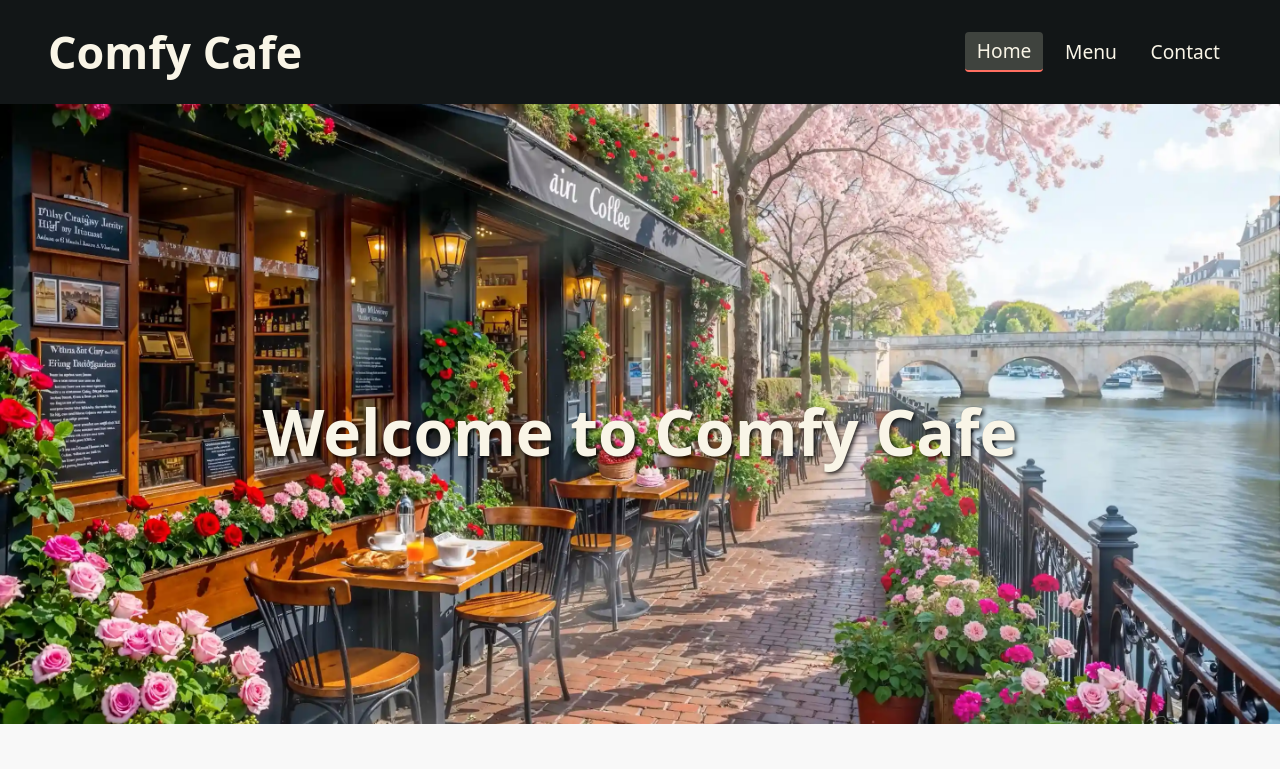
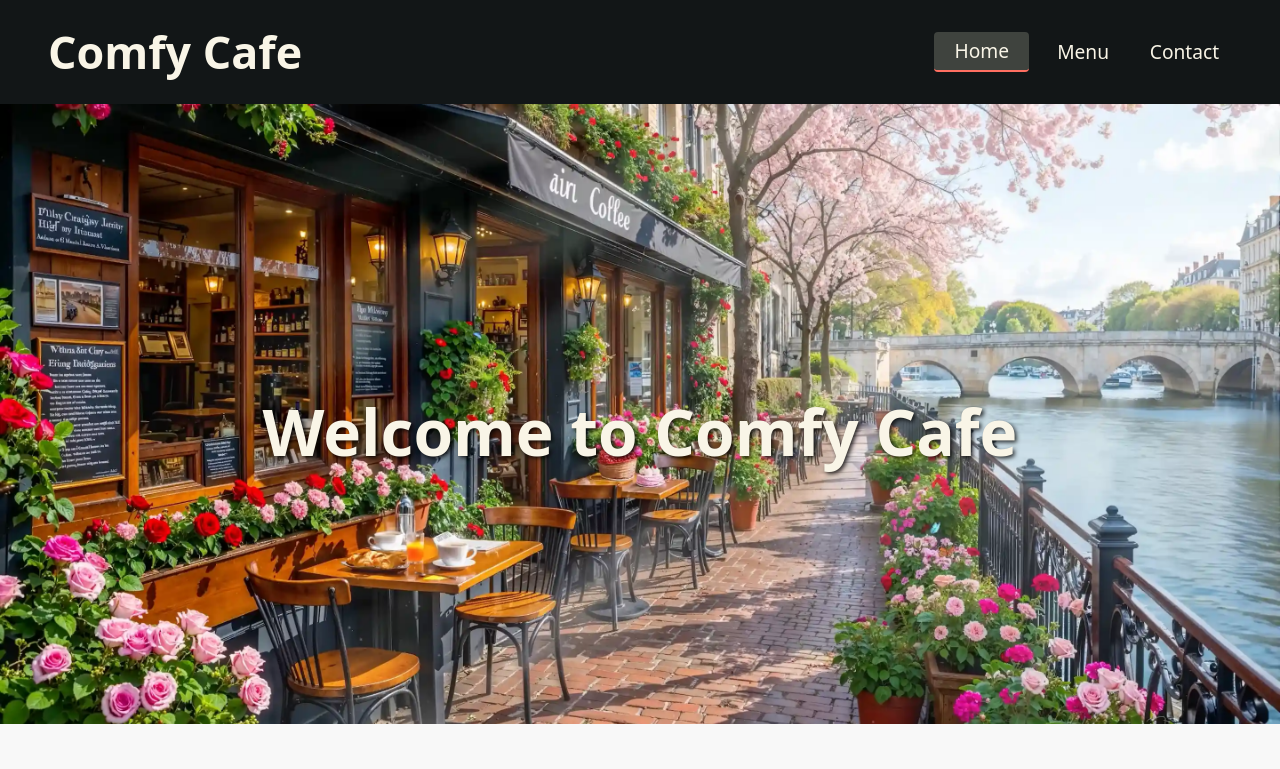
Before and after one commit to ComfyClicks/Comfy-Cafe, a website built with webpack: page src/template.html in a window 1280 px wide. Shown: the top 769 px of the page. Built offline with nearby package versions, Linux system fonts and the light colour scheme.

Commit message:
cleaned up code and tweaked nav styling

```diff
--- a/src/global.css
+++ b/src/global.css
@@ -65,11 +65,12 @@ header h1 {
 
 nav {
   display: flex;
-  gap: .6rem;
+  gap: .4rem;
   padding-right: 1rem;
 }
 
 .nav-btns {
+  width: 95px;
   background: transparent;
   color: var(--cream-white);
   border: none;
--- a/src/index.js
+++ b/src/index.js
@@ -79,7 +79,7 @@ const pageManager = {
     this.loadPageContent(pageFunction, navIndex);
   },
 
-  // Renamed from loadPage - just handles content update
+  // Handles content update
   loadPageContent(pageFunction, navIndex) {
     this.content.textContent = '';
     window.scrollTo(0, 0);
@@ -88,7 +88,7 @@ const pageManager = {
     this.setActiveNav(navIndex);
   },
 
-  // Loaders are now simpler, just call navigate
+  // Loaders
   loadHome() {
     this.navigate('home');
   },
--- a/src/modules/home.js
+++ b/src/modules/home.js
@@ -4,11 +4,7 @@ import { food, beverage } from './menuData.js';
 function createElement(type, className = null, textContent = null) {
   const element = document.createElement(type);
   if (className) {
-    if (Array.isArray(className)) {
-      className.forEach(cls => element.classList.add(cls));
-    } else {
       element.classList.add(className);
-    }
   }
   if (textContent !== null) {
     element.textContent = textContent;
```
